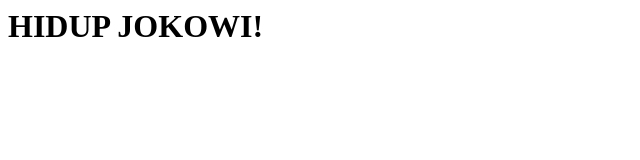
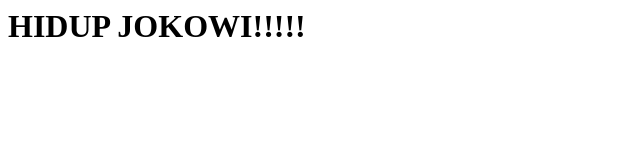
Before and after one commit to SusuberuangBrand/TESTING-COLAB, a plain HTML site: page index.html in a window 1280 px wide. Shown: the full height of the page, 0-640 px from the left. Drawn offline with Linux system fonts and the light colour scheme.

Commit message:
testing 5

```diff
--- a/index.html
+++ b/index.html
@@ -5,6 +5,6 @@
     <title>Document</title>
   </head>
   <body>
-    <h1>HIDUP JOKOWI!</h1>
+    <h1>HIDUP JOKOWI!!!!!</h1>
   </body>
 </html>
```
